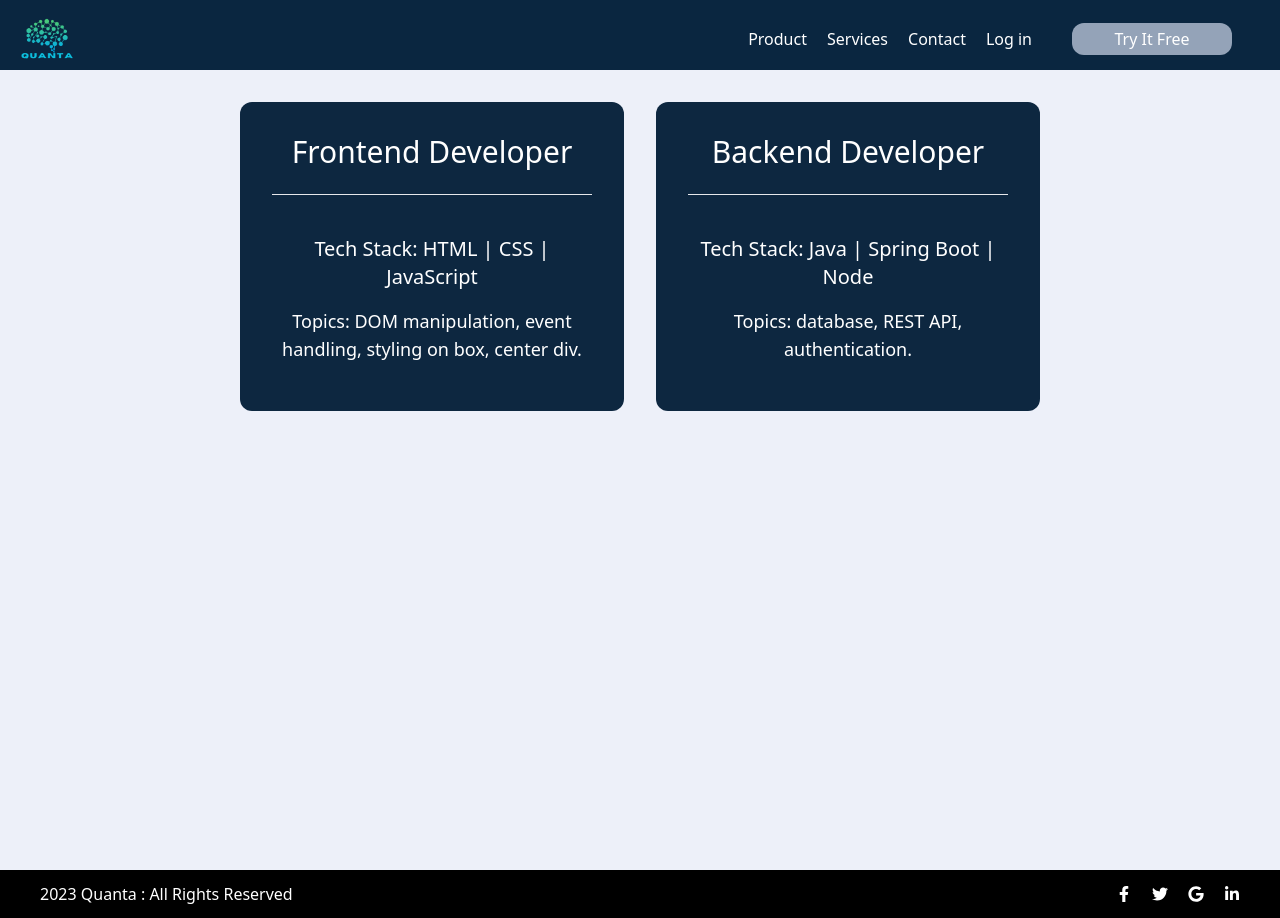
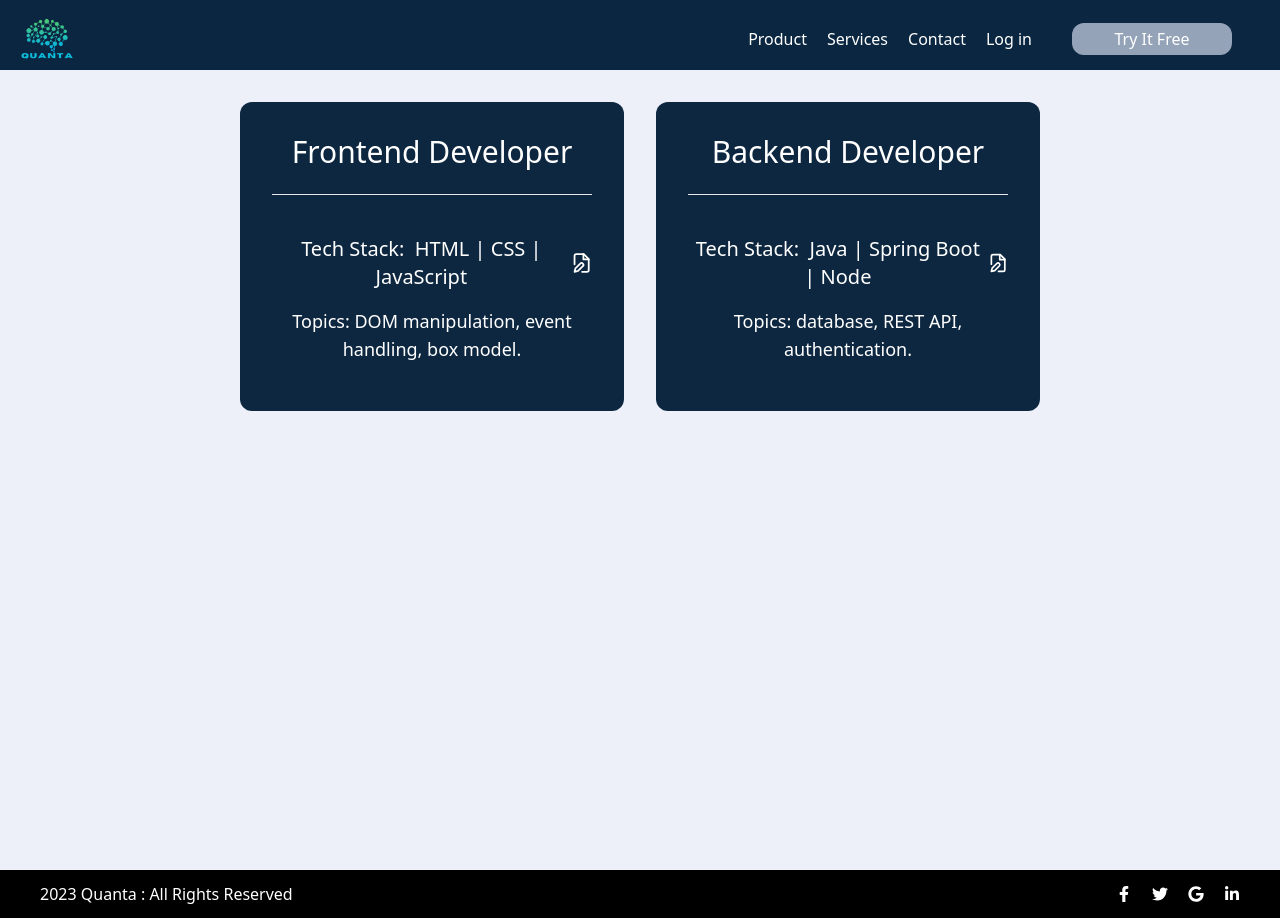
Before and after one commit to Hasims2001/quanta, a React (Create React App) app in the folder frontend/: page /menu in a window 1280 px wide. Built offline with nearby package versions, Linux system fonts and the light colour scheme.

Commit message:
categories changes

```diff
--- a/frontend/package.json
+++ b/frontend/package.json
@@ -12,6 +12,7 @@
     "@types/react-dom": "^18.2.7",
     "autoprefixer": "^10.4.15",
     "axios": "^1.5.0",
+    "lucide-react": "^0.274.0",
     "postcss": "^8.4.29",
     "react": "^18.2.0",
     "react-dom": "^18.2.0",
--- a/frontend/src/AllRoutes.tsx
+++ b/frontend/src/AllRoutes.tsx
@@ -9,10 +9,9 @@ export const AllRoutes = () => {
     <Routes>
     <Route path="/" element={<Home />}></Route>
     <Route path="/menu" element={<Menu />}></Route>
-    <Route path="/category" element={<Category />}></Route>
-    <Route path="/room/coding" element={<Room type={"coding"} />}></Route>
-    <Route path="/room/dsa" element={<Room type={"dsa"} />}></Route>
-    <Route path="/room/general" element={<Room type={"general"} />}></Route>
+    <Route path="/menu/room/coding" element={<Room type={"coding"} />}></Route>
+    <Route path="/menu/room/dsa" element={<Room type={"dsa"} />}></Route>
+    <Route path="/menu/room/general" element={<Room type={"general"} />}></Route>
 </Routes>
   )
 }
--- a/frontend/src/pages/Home.tsx
+++ b/frontend/src/pages/Home.tsx
@@ -6,7 +6,7 @@ export const Home = () => {
 
   //handleTryFreeBTN
   const handleTryFree = ()=>{
-    navigate("/category")
+    navigate("/menu")
   }
 
   return (
--- a/frontend/src/pages/Menu.tsx
+++ b/frontend/src/pages/Menu.tsx
@@ -1,14 +1,16 @@
-import React from 'react'
+import { FileEdit } from 'lucide-react';
+import React, {  useState } from 'react'
 import { useNavigate } from 'react-router-dom'
 
 export const Menu = () => {
     const navigate = useNavigate();
+    const [stack, setStack] = useState("");
     const cards = [
         {
             code: "001",
             title: 'Frontend Developer',
             language : ['HTML', 'CSS', 'JavaScript'],
-            content: 'DOM manipulation, event handling, styling on box, center div.'
+            content: 'DOM manipulation, event handling, box model.'
         },
         {
             code: "002",
@@ -18,19 +20,42 @@ export const Menu = () => {
         }
     ]
 
+    const handleStacks = (text: string, input: string)=>{
+        let textEle = document.getElementById(text);
+        if(!textEle?.classList.value){
+            textEle?.classList.add("hidden");
+        }else{
+            textEle?.classList.remove("hidden");
+        }
+
+        let inputEle = document.getElementById(input);
+
+        if(inputEle?.classList.value.split(" ").includes("hidden")){
+            inputEle?.classList.remove("hidden");
+        }else{
+            inputEle?.classList.add("hidden");
+        }
+    }
+
     const handleRoom = (roomId:string)=>{
-        navigate("/room");
+        navigate("/menu/room");
     }
   return (
     <div className='min-h-screen bg-[#edf0f9] p-8'>
         <div className='flex gap-8 justify-center'>
             {cards.map((card, index) => (
-                <div key={index} onClick={() => {handleRoom(card.code)}} className='p-8 max-w-sm text-white bg-[#0D2740] cursor-pointer rounded-xl text-center shadow-red-950'>
+                <div key={index} className='p-8 max-w-sm text-white bg-[#0D2740] rounded-xl text-center shadow-red-950'>
                     <p className='text-3xl'>{card.title}</p>
                     <br></br>
                     <hr></hr>
                     <br></br>
-                    <p className='text-xl my-4'>Tech Stack: {card.language.join(" | ")}</p>
+                    <div className='flex my-4 items-center justify-center'>
+                    <p className='text-xl'>Tech Stack: &nbsp;
+                    <span id={`${index}-text`}>{stack || card.language.join(" | ")}</span>
+                    </p>
+                    <input type='text' id={`${index}-input`} className='hidden text-black p-1 rounded-md' value={stack || card.language.join(" | ")} onChange={(e)=>{setStack(e.target.value)}} />
+                    <FileEdit className='cursor-pointer' onClick={()=> {handleStacks(`${index}-text`, `${index}-input`)}} />
+                    </div>
                     <p className='text-lg my-4'>Topics: {card.content}</p>
                 </div>
             ))}
```
Also changed, not shown: 1 other file (tests, documents, lock files or other folders).
